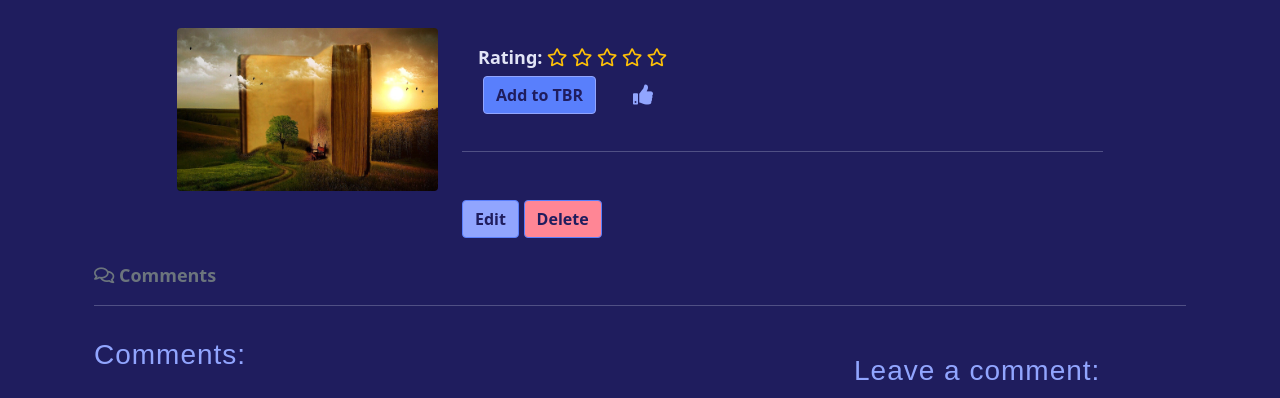
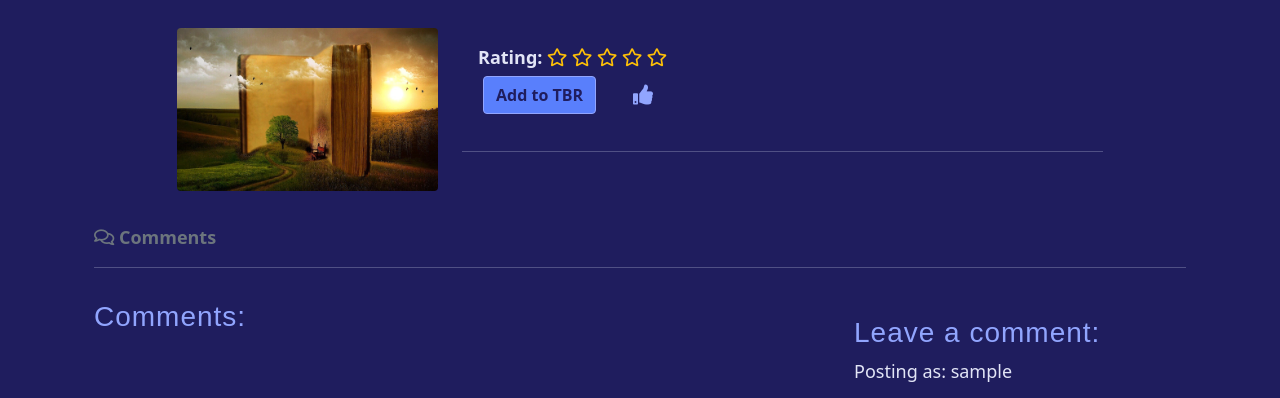
Before and after one commit to laurachri-hall/LitRPG-Library, a Django app: template review/templates/review/review_detail.html in a window 1280 px wide. Shown: the part 339-737 px from the top of the page. Run offline with Django 4.2, Linux system fonts and the light colour scheme; the template is opened without the code that fills it: values that come from a table or form of the project are taken from there, others are empty; the visitor is signed in with stand-in values (Sample User, id 1); some libraries are stand-ins or nearby versions; some web fonts are replaced.

Commit message:
Fix: removed double edit and delete buttons on review_detail

```diff
--- a/review/templates/review/review_detail.html
+++ b/review/templates/review/review_detail.html
@@ -72,6 +72,7 @@
         <hr>
         <!-- Review Content -->
         <p class="mt-3">{{ review.content | safe }}</p>
+        <div>
         {% if user == review.user %}
         <a href="{% url 'review_edit' slug=review.slug %}" class="btn btn-edit">Edit</a>
         <!-- Delete form -->
@@ -84,20 +85,6 @@
           </button>
         </form>
         {% endif %}
-
-        <div>
-          <!-- Edit -->
-          <a href="/review/department-of-dungeon-studies/edit/" class="btn btn-edit">Edit</a>
-          <!-- Delete form -->
-          <form method="post" action="/review/department-of-dungeon-studies/delete/" style="display: inline"
-            id="reviewDeleteForm">
-            <input type="hidden" name="csrfmiddlewaretoken"
-              value="4WrX65TC2sDew7QJULnrefPsLM6g1qnDKw0tvtN00RbG50KzcxE7UnGw40XDHID1">
-            <button type="button" class="btn btn-review-delete" data-slug="department-of-dungeon-studies"
-              data-bs-toggle="modal" data-bs-target="#reviewDeleteModal">
-              Delete
-            </button>
-          </form>
         </div>
       </div>
     </div>
```
